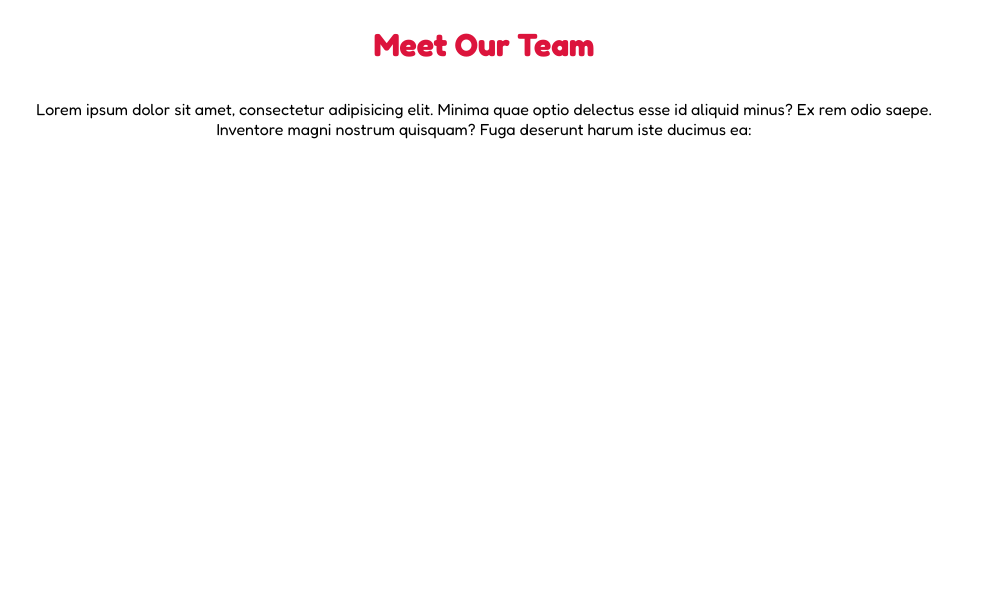
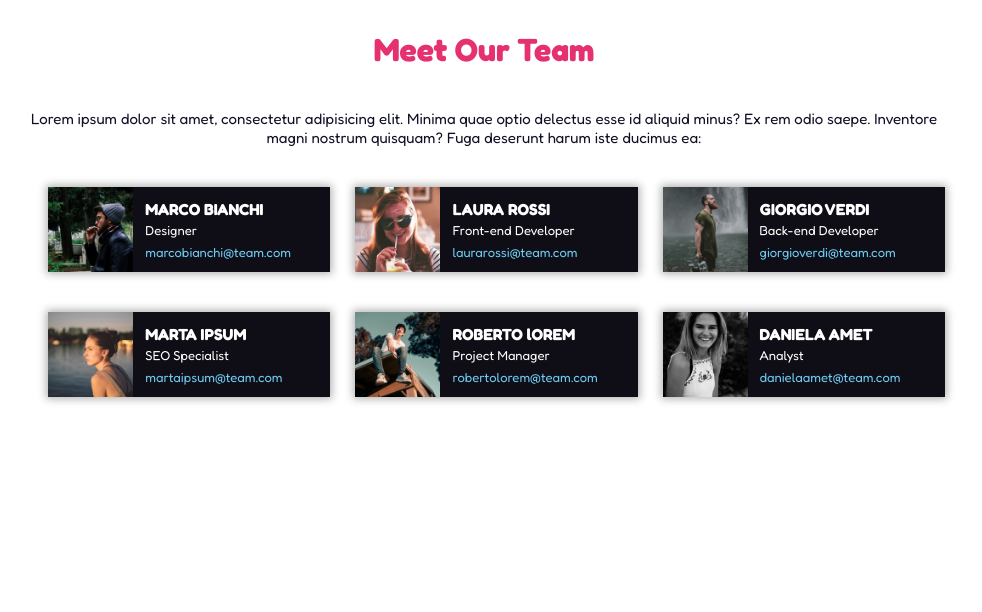
Before and after one commit to LucaVitale00/html-css-float-cards, a plain HTML site: page index.html in a window 1280 px wide. Shown: the whole page, without its empty margins (156-1138 px from the left). Drawn offline with Linux system fonts and the light colour scheme.

Commit message:
ex float

```diff
--- a/css/style.css
+++ b/css/style.css
@@ -9,18 +9,64 @@
   }
 
   header{
-    padding-top: 25px;
     text-align: center;
-    color: crimson ;
-    padding-bottom: 35px;
-}
+    color: #E53170;
+    padding: 30px 0 40px;
+  }
 
-.container{
-    width: 70%;
+  .container{
+    width: 72%;
     margin: auto;
     min-height: 500px;
-}
+  }
 
-#lorem{
+  p{
     text-align: center;
-}
+    color: #0F1025;
+    font-size: 15px;
+  }
+
+  .row::after{
+    content: "";
+    display: table;
+    clear: both;
+  }
+
+  .row{
+    float: left;
+    margin-top: 40px;
+    margin-left: 25px;
+    width: calc(100% / 3 - 25px);
+    height: 85px;
+    background-color: #0F0E17;
+    box-shadow: 0 0 8px 2px rgba(0, 0, 0, 0.3);
+  }
+
+  img{
+    float: left;
+    width: auto;
+    height: 85px;
+  }
+
+  .description{
+    color: #fff;
+    float: left;
+    margin: 12px;
+  }
+
+  a{
+  text-decoration: none;
+  color: #6ECBF2;
+  }
+
+  a:hover{
+    color:#f2e56e;
+  }
+
+  .team{
+    margin-bottom: 3px;
+  }
+
+  .size{
+    font-size: 13px;
+  }
--- a/index.html
+++ b/index.html
@@ -1,20 +1,18 @@
 <!DOCTYPE html>
 <html lang="en">
-<!-- link di riferimento e nome pagina -->
 <head>
   <meta charset="UTF-8">
   <meta http-equiv="X-UA-Compatible" content="IE=edge">
   <meta name="viewport" content="width=device-width, initial-scale=1.0">
-    <title>Float</title>
   <link rel="preconnect" href="https://fonts.googleapis.com">
   <link rel="preconnect" href="https://fonts.gstatic.com" crossorigin>
   <link href="https://fonts.googleapis.com/css2?family=Fredoka:wght@300;400;500;600;700&display=swap" rel="stylesheet">
   <link rel="stylesheet" href="css/style.css">
+  <title>Float</title>
 </head>
-<!-- corpo della pagina -->
 <body>
+  <header>
     <!-- Title -->
-    <header>
     <h1>Meet Our Team</h1>
   </header>
 
@@ -22,16 +20,69 @@
     <!-- Container -->
     <div class="container">
 
-            <!-- sotto titolo -->
-        <p id="lorem">Lorem ipsum dolor sit amet, consectetur adipisicing elit. Minima quae optio delectus esse id aliquid minus? Ex rem odio saepe. Inventore magni nostrum quisquam? Fuga deserunt harum iste ducimus ea:</p>
+      <!-- Sotto titolo -->
+      <p>Lorem ipsum dolor sit amet, consectetur adipisicing elit. Minima quae optio delectus esse id aliquid minus? Ex rem odio saepe. Inventore magni nostrum quisquam? Fuga deserunt harum iste ducimus ea:</p>
 
+      <!-- first card row -->
       <section>
+        <div class="row">
+          <img src="img/male1.png" alt="marco">
+          <div class="description">
+            <div class="team"><strong>MARCO BIANCHI</strong></div>
+            <div class="team size">Designer</div>
+            <a class="team size"href="#">marcobianchi@team.com</a>
+          </div>
+        </div>
 
+        <div class="row">
+          <img src="img/female1.png" alt="laura">
+          <div class="description">
+            <div class="team"><strong>LAURA ROSSI</strong></div>
+            <div class="team size">Front-end Developer</div>
+            <a class="team size"href="#">laurarossi@team.com</a>
+          </div>
+        </div>
+
+        <div class="row">
+          <img src="img/male2.png" alt="giorgio">
+          <div class="description">
+            <div class="team"><strong>GIORGIO VERDI</strong></div>
+            <div class="team size">Back-end Developer</div>
+            <a class="team size"href="#">giorgioverdi@team.com</a>
+          </div>
+        </div>
       </section>
 
+      <!-- second card row -->
+      <section>
+        <div class="row">
+          <img src="img/female2.png" alt="marta">
+          <div class="description">
+            <div class="team"><strong>MARTA IPSUM</strong></div>
+            <div class="team size">SEO Specialist</div>
+            <a class="team size"href="#">martaipsum@team.com</a>
+          </div>
         </div>
 
+        <div class="row">
+          <img src="img/male3.png" alt="roberto">
+          <div class="description">
+            <div class="team"><strong>ROBERTO lOREM</strong></div>
+            <div class="team size">Project Manager</div>
+            <a class="team size"href="#">robertolorem@team.com</a>
+          </div>
+        </div>
+
+        <div class="row">
+          <img src="img/female3.png" alt="daniela">
+          <div class="description">
+            <div class="team"><strong>DANIELA AMET</strong></div>
+            <div class="team size">Analyst</div>
+            <a class="team size"href="#">danielaamet@team.com</a>
+          </div>
+        </div>
+      </section>
+    </div>
   </main>
-
 </body>
 </html>
```
Lines whose indentation alone changed are shown as unchanged.
